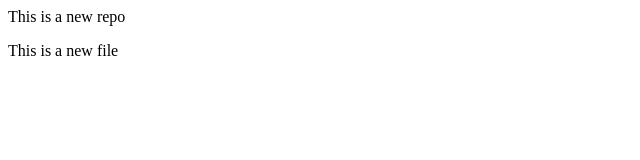
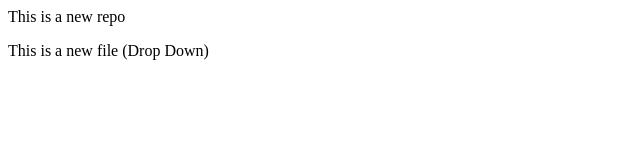
Before and after one commit to Sudhir6003/localrepo, a plain HTML site: page index.html in a window 1280 px wide. Shown: the full height of the page, 0-640 px from the left. Drawn offline with Linux system fonts and the light colour scheme.

Commit message:
Add Drop down

```diff
--- a/index.html
+++ b/index.html
@@ -1,2 +1,2 @@
 <p>This is a new repo</p>
-<p> This is a new file </p>
+<p> This is a new file (Drop Down) </p>
```
